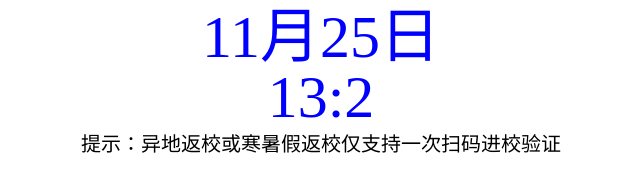
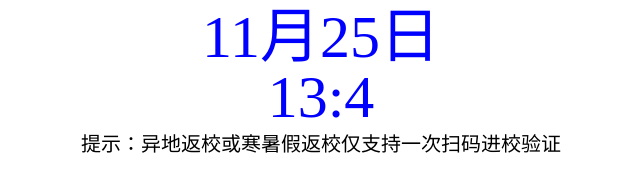
Before and after one commit to RashadAlison/ForDelicious, a plain HTML site: page index.html in a window 1280 px wide. Shown: the part 562-754 px from the top of the page, 319-959 px from the left. Drawn offline with Linux system fonts and the light colour scheme.

Commit message:
fixed -2

```diff
--- a/index.html
+++ b/index.html
@@ -34,7 +34,7 @@
         var month = date.getMonth()+1;
         var day = date.getDate();
         var hour = date.getHours();
-        var minutes = date.getMinutes()-2;
+        var minutes = date.getMinutes();
         var str1 = month + "月" + day + "日";
         var str2 = hour + ":" + minutes;
         var div1 = document.getElementById("div1");
```
